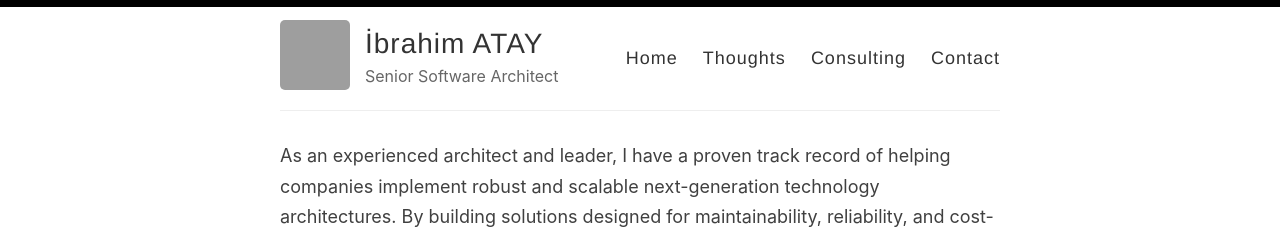
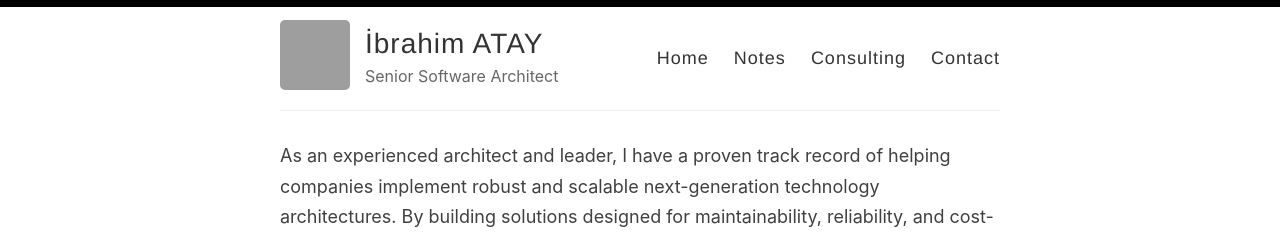
Before and after one commit to ibrahimatay/ibrahimatay.github.io, a Jekyll site: the page built from index.md, in a window 1280 px wide. Shown: the top 238 px of the page. Built offline with Jekyll 4.4.1, drawn with Linux system fonts in a browser that asks for light colours; grey boxes are pictures that could not be loaded.

Commit message:
Update navigation links in default layout
Removed link to external Thoughts page and added Notes link.

```diff
--- a/_layouts/default.html
+++ b/_layouts/default.html
@@ -46,7 +46,7 @@
 
             <nav>
               <a href="{{ site.baseurl }}/">Home</a>
-              <a href="https://ibrahimatay.medium.com/" target="_blank">Thoughts</a>
+              <a href="/notes/">Notes</a>
               <a href="{{ site.baseurl }}/consulting">Consulting</a>
               <a href="{{ site.baseurl }}/contact">Contact</a>
             </nav>
```
